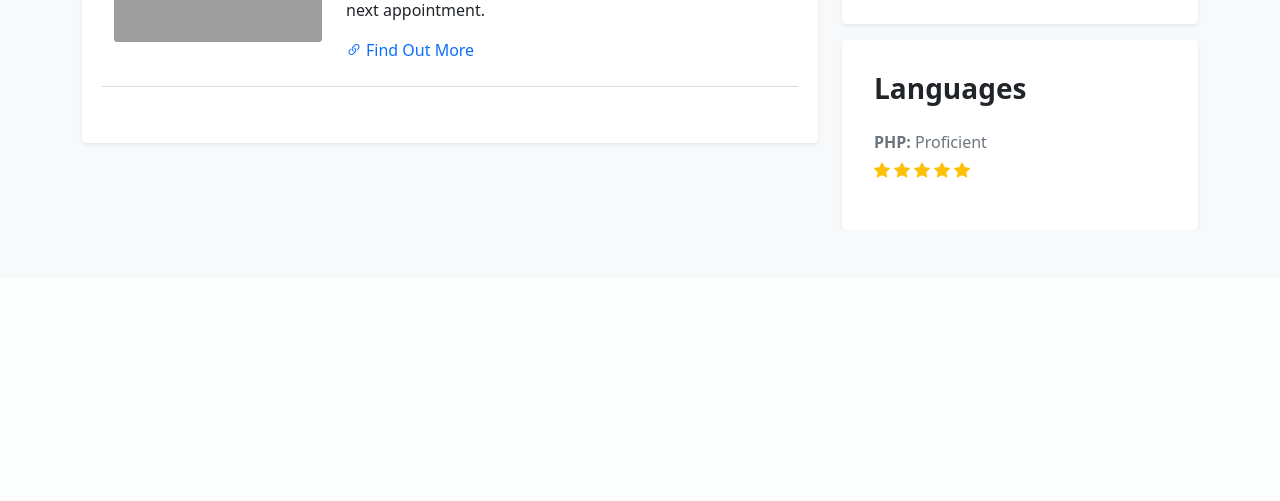
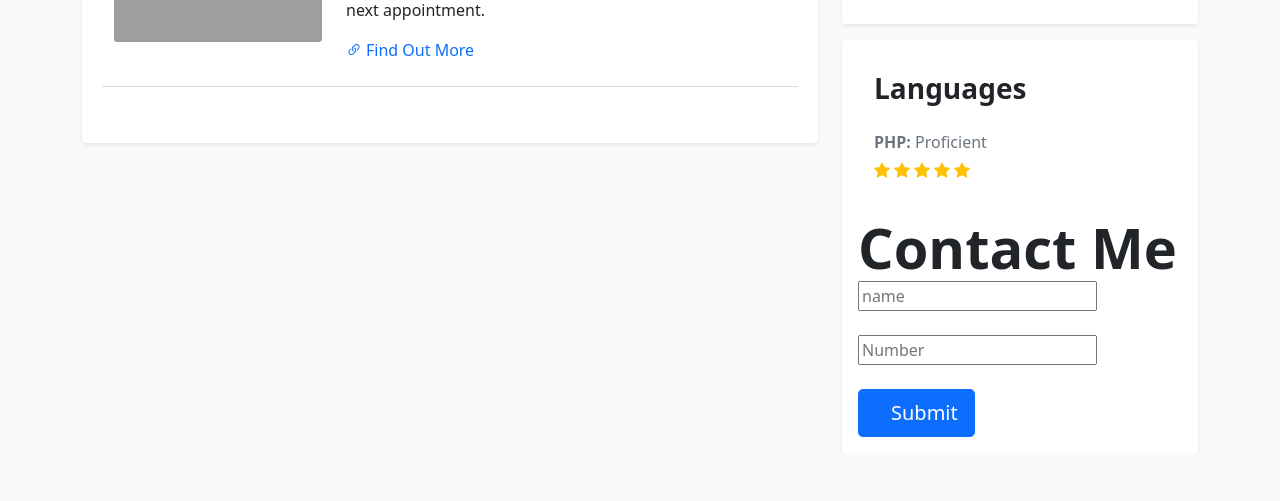
Before and after one commit to JimiAbraham/ZuriStage2-3, a PHP site: page /zuri.php in a window 1280 px wide. Shown: the part 1131-1632 px from the top of the page. Before the commit the page ends 1309 px from the top, so only its background shows below. Run offline with PHP 8.4, Linux system fonts and the light colour scheme; grey boxes are pictures that could not be loaded.

Commit message:
Update zuri.php

```diff
--- a/zuri.php
+++ b/zuri.php
@@ -12,24 +12,7 @@
 
 <body>
 
- <?php
 
-$time = date('H');
-
-
-
-
-
-if ($time < 11){
-
-    $greet = "Good Morning";
-
-}elseif( $time > 11 and $time < 15 ){
-    $greet = "Good Afternoon";
-}else{
-    $greet = "Good evening";
-}
-            ?>
 
 
 
@@ -84,9 +67,9 @@ if ($time < 11){
         </div>
       </div>
       <div class="flex-fill d-flex align-items-center justify-content-center justify-content-md-end">
-        <button class="btn btn-primary btn-lg">
+        <a href="#form"><button class="btn btn-primary btn-lg">
           <i class="bi bi-person-lines-fill me-3"></i>Contact Me
-        </button>
+        </button></a>
       </div>
     </div>
   </div>
@@ -248,10 +231,26 @@ if ($time < 11){
               </div>
             </div>
           </div>
+
+          <h1 class="display-4 fw-bold mb-0">Contact Me</h1>
+           <form id ="form" method="post" action="form.php">
+
+    <input type="text" name="name" placeholder="name"><br><br>
+
+        <input type="text" name="phone" placeholder="Number"><br><br>
+
+<button type="submit" name= "submit" class="btn btn-primary btn-lg">
+          <i class="bi  me-3"></i>Submit
+        </button>
+
+
+  </form>
         </div>
       </div>
     </div>
   </div>
+
+
   <script src="https://cdn.jsdelivr.net/npm/bootstrap@5.0.1/dist/js/bootstrap.bundle.min.js" integrity="sha384-gtEjrD/SeCtmISkJkNUaaKMoLD0//ElJ19smozuHV6z3Iehds+3Ulb9Bn9Plx0x4" crossorigin="anonymous"></script>
 </body>
 
```
